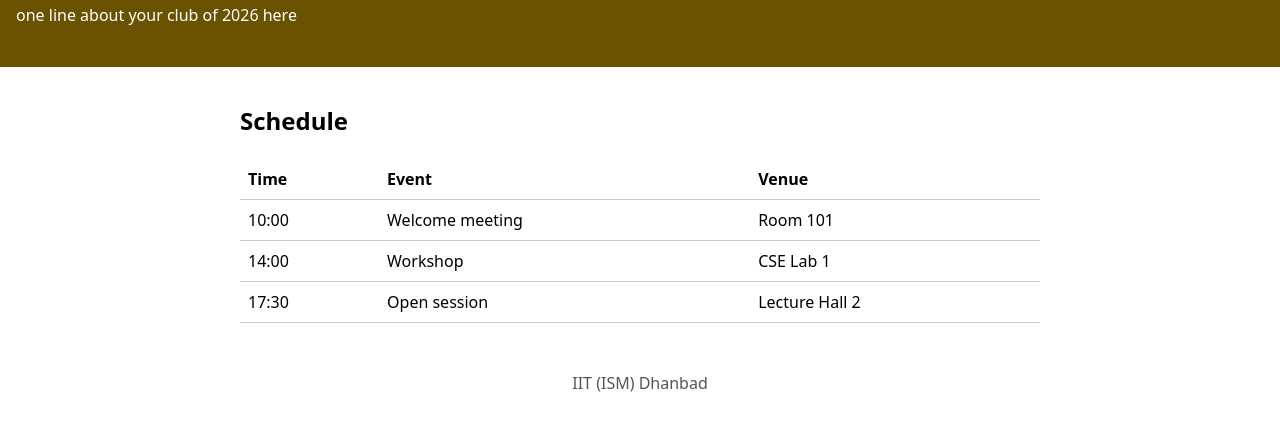
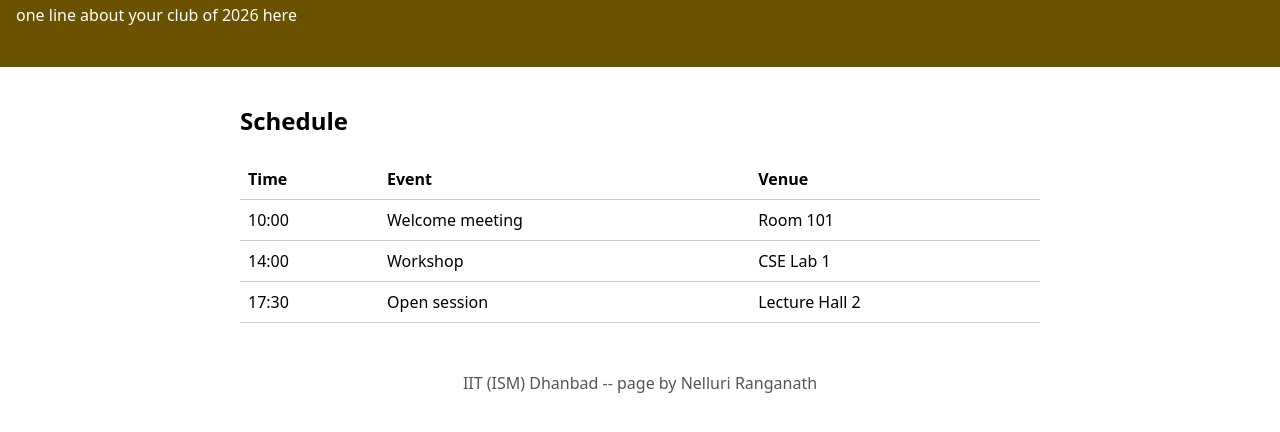
Before and after one commit to Ranganath-123/club-page, a plain HTML site: page index.html in a window 1280 px wide. Shown: the part 112-544 px from the top of the page. Drawn offline with Linux system fonts and the light colour scheme.

Commit message:
Add my name to the footer

```diff
--- a/index.html
+++ b/index.html
@@ -29,7 +29,7 @@
   </main>
 
   <footer>
-    <p>IIT (ISM) Dhanbad</p>
+    <p>IIT (ISM) Dhanbad -- page by Nelluri Ranganath</p>
   </footer>
 </body>
 </html>
```
